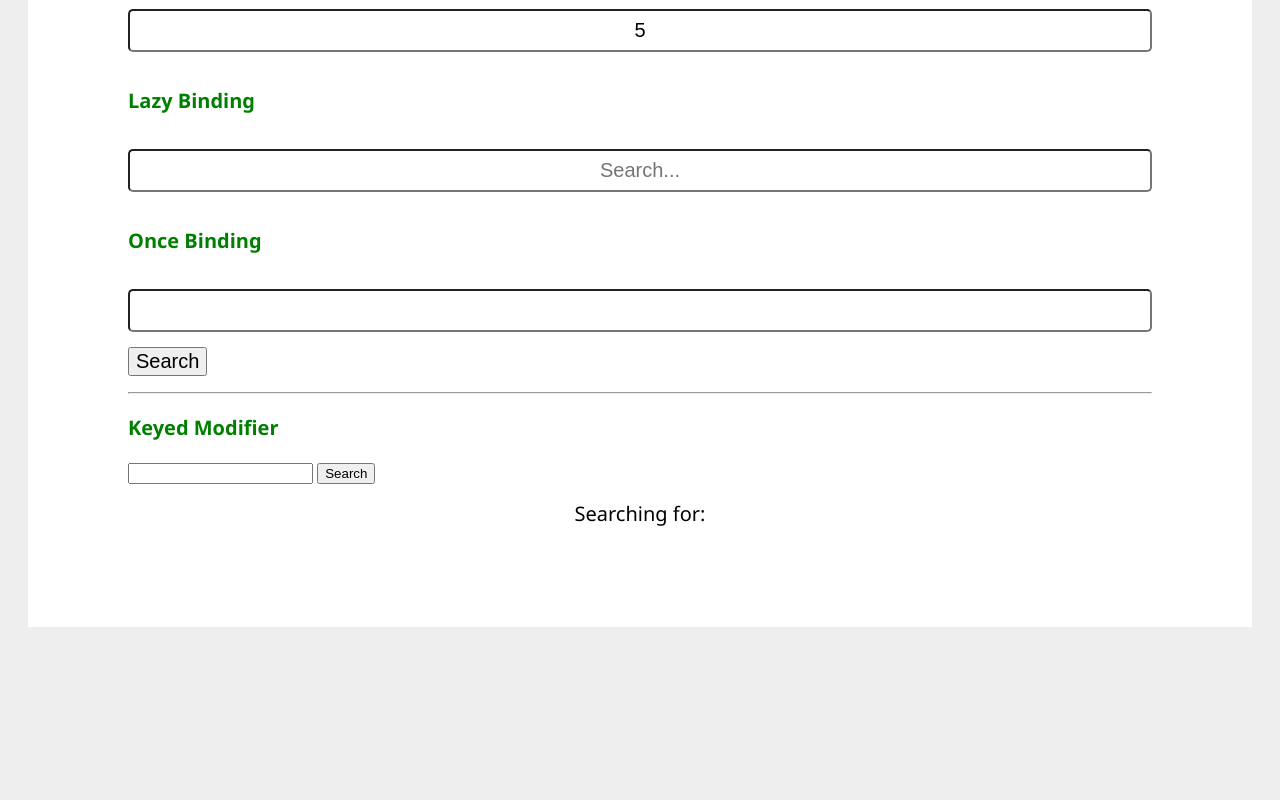
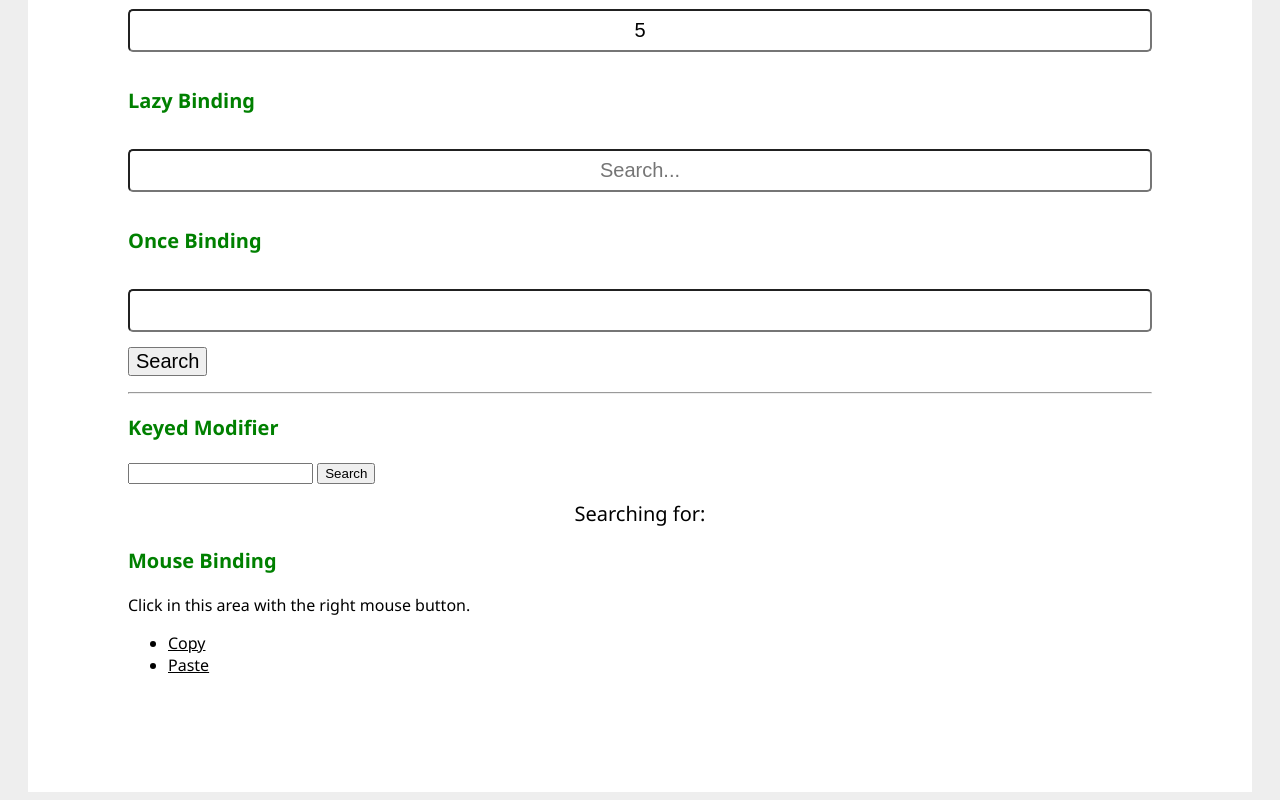
Before and after one commit to rmacca1511/vue-js-training-getting-started, a website: page index.html in a window 1280 px wide. Shown: the part 2176-2976 px from the top of the page. Before the commit the page ends 2811 px from the top, so only its background shows below. Drawn offline with nearby package versions, Linux system fonts and the light colour scheme.

Commit message:
Mouse Button Events

```diff
--- a/index.html
+++ b/index.html
@@ -167,6 +167,22 @@
                 </form>
                 <div v-bind:class="textClasses">Searching for: {{ queryKeyed }}</div>
 
+                <!-- Mouse Button Events -->
+                <h3 v-html="sectionNameMouse" v-bind:class="sectionHeader"></h3>
+
+                <div v-on:contextmenu.prevent="onBlockClick">
+                    Click in this area with the right mouse button.
+                </div>
+
+                <ul id="myContextMenu" v-if="showContextMenu" v-on:blur="closeContextMenu" v-bind:style="{top: top, left: left}">
+                    <li>
+                        <a href="#" v-on:click="onCopyClick">Copy</a>
+                    </li>
+                    <li>
+                        <a href="#" v-on:click="onPasteClick">Paste</a>
+                    </li>
+                </ul>
+
             </div>
 
 
--- a/js/app.js
+++ b/js/app.js
@@ -4,6 +4,7 @@ $(document).ready(function () {
         el: '#growler',
         data: {
             appName: '<a href="./">Growler</a>',
+
             sectionNameCheckbox: 'Checkbox Binding',
             sectionNameDropdown: 'Dropdown List Binding',
             sectionNameEventCapture: 'Event Capture Binding (Top to Bottom)',
@@ -17,6 +18,7 @@ $(document).ready(function () {
             sectionNameNumber: 'Number Binding',
             sectionNameLazy: 'Lazy Binding',
             sectionNameOnce: 'Once Binding',
+            sectionNameMouse: 'Mouse Binding',
 
             appLogo: '../img/logo.png',
             accentColor: 'accent-color',
@@ -48,7 +50,9 @@ $(document).ready(function () {
             selectedSearchIndex: 'beers',
             selectedSearchIndexes: ['beers', 'pubs'],
             result: 2+3,
-            textClasses: 'output-field'
+            textClasses: 'output-field',
+            top: '200px',
+            left: '200px'
         },
         methods: {
             grandparentClick: function() {
@@ -82,10 +86,33 @@ $(document).ready(function () {
             },
             evaluateKey: function() {
                 console.log('Evaluating Key');
+            },
+            onBlockClick: function(e) {
+                if (e.button === 2) {
+                    this.showContextMenu = true;
+                    this.top = e.y + 'px';
+                    this.left = e.x + 'px';
+                }
+            },
+            showContextMenu: function() {
+                this.showContextMenu = true;
+            },
+            closeContextMenu: function() {
+                this.showContextMenu = false;
+            },
+            onCopyClick: function() {
+                alert('copy something');
+                this.closeContextMenu();
+            },
+            onPasteClick: function() {
+                alert('paste something');
+                this.closeContextMenu();
             }
         }
     });
+
     console.log(Vue.config);
+
     Vue.config.keyCodes = {
         f1: 112
     };
```
